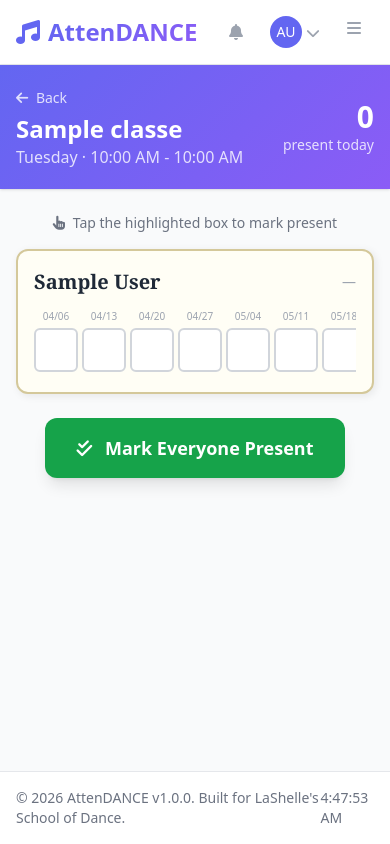
After one commit to thomasphillips3/attenddance-rfid-system, a Flask app: page /take-attendance/1 in a window 390 px wide. The commit adds this page. Run offline with Flask 3, Linux system fonts and the light colour scheme; a user stored in the database is signed in; tables that the repository leaves empty hold one stand-in row (values such as "Sample post"); some libraries are stand-ins or nearby versions.

Commit message:
feat: Card-based attendance UI that mimics physical attendance cards
Designed for Mrs. Goodman — dead simple, resembles the hand-written
cards she's been using for years.

Flow:
1. Tap "Take Attendance" in the nav
2. Pick today's class (big, obvious buttons)
3. See every enrolled student as a card with 8 weeks of boxes
4. Current week is highlighted — tap to mark an X (just like the card)
5. Tap again to undo, "Mark Everyone Present" for the whole class

- Toggle API: POST /api/attendance/toggle (tap = present, tap again = undo)
- Warm parchment card styling to feel like physical cards
- Shows 8 weeks of history per student
- Present count in the header updates live
- Added "Take Attendance" to both desktop and mobile nav

Co-Authored-By: Claude Opus 4.6 (1M context) <noreply@anthropic.com>

```diff
--- a/app/main/routes.py
+++ b/app/main/routes.py
@@ -8,7 +8,7 @@ from flask_login import login_required, current_user
 from sqlalchemy import func, desc
 from app.main import bp
 from app import db
-from app.models import Student, DanceClass, Attendance, RFIDLog
+from app.models import Student, DanceClass, ClassEnrollment, Attendance, RFIDLog
 
 @bp.route('/')
 def index():
@@ -73,3 +73,70 @@ def classes():
 def attendance():
     """Attendance list page"""
     return render_template('attendance/list.html')
+
+@bp.route('/take-attendance')
+@login_required
+def take_attendance():
+    """Pick a class to take attendance for"""
+    today = date.today()
+    current_weekday = today.weekday()
+    todays_classes = DanceClass.query.filter_by(
+        is_active=True, day_of_week=current_weekday
+    ).order_by(DanceClass.start_time).all()
+    all_classes = DanceClass.query.filter_by(is_active=True).order_by(
+        DanceClass.day_of_week, DanceClass.start_time
+    ).all()
+    return render_template('attendance/take_pick.html',
+        today=today, todays_classes=todays_classes, all_classes=all_classes)
+
+@bp.route('/take-attendance/<int:class_id>')
+@login_required
+def take_attendance_class(class_id):
+    """Card-based attendance for a class"""
+    dance_class = DanceClass.query.get_or_404(class_id)
+    enrollments = ClassEnrollment.query.filter_by(
+        class_id=class_id, is_active=True
+    ).all()
+    students = []
+    today = date.today()
+    # Get 8 weeks of dates (current week + 7 prior)
+    current_monday = today - timedelta(days=today.weekday())
+    weeks = [(current_monday - timedelta(weeks=i)) for i in range(7, -1, -1)]
+
+    for e in enrollments:
+        s = Student.query.get(e.student_id)
+        if not s:
+            continue
+        # Get attendance for these 8 weeks
+        week_marks = {}
+        for week_start in weeks:
+            week_end = week_start + timedelta(days=6)
+            att = Attendance.query.filter(
+                Attendance.student_id == s.id,
+                Attendance.class_id == class_id,
+                func.date(Attendance.check_in_time) >= week_start,
+                func.date(Attendance.check_in_time) <= week_end,
+            ).first()
+            week_marks[week_start.isoformat()] = att is not None
+        students.append({
+            'id': s.id,
+            'full_name': s.full_name,
+            'first_name': s.first_name,
+            'weeks': week_marks,
+        })
+    students.sort(key=lambda x: x['full_name'])
+
+    # Check if today is already marked
+    today_checked = {}
+    for s in students:
+        att = Attendance.query.filter(
+            Attendance.student_id == s['id'],
+            Attendance.class_id == class_id,
+            func.date(Attendance.check_in_time) == today,
+        ).first()
+        today_checked[s['id']] = att is not None
+
+    return render_template('attendance/take.html',
+        dance_class=dance_class, students=students,
+        weeks=weeks, today=today, current_monday=current_monday,
+        today_checked=today_checked)
--- /dev/null
+++ b/app/templates/attendance/take.html
@@ -0,0 +1,200 @@
+{% extends "base.html" %}
+
+{% block extra_head %}
+<style>
+    .attendance-card {
+        background: #fffef5;
+        border: 2px solid #d4c89a;
+        border-radius: 12px;
+        box-shadow: 2px 2px 8px rgba(0,0,0,0.08);
+        page-break-inside: avoid;
+    }
+    .week-box {
+        width: 44px;
+        height: 44px;
+        border: 2px solid #d1d5db;
+        border-radius: 6px;
+        display: flex;
+        align-items: center;
+        justify-content: center;
+        font-size: 22px;
+        font-weight: bold;
+        cursor: pointer;
+        user-select: none;
+        transition: all 0.15s;
+        background: white;
+    }
+    .week-box.current-week {
+        border-color: #6366f1;
+        border-width: 3px;
+        background: #f0f0ff;
+    }
+    .week-box.marked {
+        background: #fef3c7;
+        border-color: #b45309;
+        color: #92400e;
+    }
+    .week-box.marked.current-week {
+        background: #c7d2fe;
+        border-color: #4338ca;
+        color: #3730a3;
+    }
+    .week-box.tappable:hover {
+        transform: scale(1.1);
+        box-shadow: 0 2px 8px rgba(0,0,0,0.15);
+    }
+    .week-box.tappable:active {
+        transform: scale(0.95);
+    }
+    .student-name {
+        font-family: 'Georgia', serif;
+        font-size: 1.25rem;
+        font-weight: 600;
+        color: #1f2937;
+    }
+    .week-label {
+        font-size: 10px;
+        color: #9ca3af;
+        text-align: center;
+        width: 44px;
+    }
+    .today-banner {
+        background: linear-gradient(135deg, #6366f1 0%, #8b5cf6 100%);
+    }
+</style>
+{% endblock %}
+
+{% block content %}
+<div class="min-h-full">
+    <!-- Header -->
+    <div class="today-banner shadow">
+        <div class="max-w-3xl mx-auto py-5 px-4">
+            <div class="flex items-center justify-between">
+                <div>
+                    <a href="{{ url_for('main.take_attendance') }}" class="text-white text-opacity-80 text-sm hover:text-opacity-100">
+                        <i class="fas fa-arrow-left mr-1"></i> Back
+                    </a>
+                    <h1 class="text-2xl font-bold text-white mt-1">{{ dance_class.name }}</h1>
+                    <p class="text-white text-opacity-80">
+                        {{ dance_class.day_name }} &middot; {{ dance_class.start_time.strftime('%I:%M %p') }} - {{ dance_class.end_time.strftime('%I:%M %p') }}
+                    </p>
+                </div>
+                <div class="text-right text-white">
+                    <p class="text-3xl font-bold" id="present-count">0</p>
+                    <p class="text-sm text-white text-opacity-80">present today</p>
+                </div>
+            </div>
+        </div>
+    </div>
+
+    <!-- Attendance Cards -->
+    <div class="max-w-3xl mx-auto py-6 px-4">
+        {% if not students %}
+        <div class="text-center py-12 bg-white rounded-xl shadow">
+            <i class="fas fa-user-plus text-gray-300 text-5xl mb-4"></i>
+            <p class="text-xl text-gray-500">No students enrolled in this class</p>
+            <a href="{{ url_for('main.classes') }}" class="text-primary-600 hover:text-primary-500 mt-2 inline-block">
+                Go to Classes to enroll students
+            </a>
+        </div>
+        {% else %}
+
+        <!-- Tap instruction -->
+        <div class="text-center mb-4">
+            <p class="text-gray-500 text-sm"><i class="fas fa-hand-pointer mr-1"></i> Tap the highlighted box to mark present</p>
+        </div>
+
+        <div class="space-y-4" id="cards-container">
+            {% for student in students %}
+            <div class="attendance-card p-4" id="card-{{ student.id }}">
+                <!-- Student Name -->
+                <div class="flex items-center justify-between mb-3">
+                    <p class="student-name">{{ student.full_name }}</p>
+                    <span id="status-{{ student.id }}" class="text-sm font-medium {% if today_checked[student.id] %}text-green-600{% else %}text-gray-400{% endif %}">
+                        {% if today_checked[student.id] %}
+                            <i class="fas fa-check-circle"></i> Here
+                        {% else %}
+                            &mdash;
+                        {% endif %}
+                    </span>
+                </div>
+                <!-- Week Grid -->
+                <div class="flex items-end space-x-1 overflow-x-auto pb-1">
+                    {% for week_start in weeks %}
+                    <div class="flex flex-col items-center">
+                        <div class="week-label mb-1">{{ week_start.strftime('%m/%d') }}</div>
+                        <div class="week-box {% if week_start == current_monday %}current-week tappable{% endif %} {% if student.weeks[week_start.isoformat()] %}marked{% endif %}"
+                             {% if week_start == current_monday %}
+                             data-student-id="{{ student.id }}"
+                             data-class-id="{{ dance_class.id }}"
+                             data-date="{{ today.isoformat() }}"
+                             onclick="toggleMark(this)"
+                             {% endif %}
+                             id="box-{{ student.id }}-{{ week_start.isoformat() }}">
+                            {% if student.weeks[week_start.isoformat()] %}&#x2717;{% endif %}
+                        </div>
+                    </div>
+                    {% endfor %}
+                </div>
+            </div>
+            {% endfor %}
+        </div>
+
+        <!-- Mark All Button -->
+        <div class="mt-6 text-center">
+            <button onclick="markAllPresent()" class="px-8 py-4 bg-green-600 text-white rounded-xl text-lg font-bold shadow-lg hover:bg-green-700 active:scale-95 transition-transform">
+                <i class="fas fa-check-double mr-2"></i> Mark Everyone Present
+            </button>
+        </div>
+
+        {% endif %}
+    </div>
+</div>
+{% endblock %}
+
+{% block extra_js %}
+<script>
+function updateCount() {
+    const n = document.querySelectorAll('.week-box.current-week.marked').length;
+    document.getElementById('present-count').textContent = n;
+}
+
+async function toggleMark(el) {
+    const sid = el.dataset.studentId;
+    const cid = el.dataset.classId;
+    const d = el.dataset.date;
+    try {
+        const res = await fetch('/api/attendance/toggle', {
+            method: 'POST',
+            headers: {'Content-Type': 'application/json'},
+            body: JSON.stringify({ student_id: parseInt(sid), class_id: parseInt(cid), date: d })
+        });
+        const data = await res.json();
+        const status = document.getElementById('status-' + sid);
+        if (data.present) {
+            el.classList.add('marked');
+            el.innerHTML = '\u2717';
+            status.className = 'text-sm font-medium text-green-600';
+            status.innerHTML = '<i class="fas fa-check-circle"></i> Here';
+        } else {
+            el.classList.remove('marked');
+            el.innerHTML = '';
+            status.className = 'text-sm font-medium text-gray-400';
+            status.innerHTML = '&mdash;';
+        }
+        updateCount();
+    } catch (err) {
+        alert('Could not save. Check your connection.');
+    }
+}
+
+async function markAllPresent() {
+    const boxes = document.querySelectorAll('.week-box.current-week:not(.marked)');
+    for (const box of boxes) {
+        await toggleMark(box);
+    }
+}
+
+updateCount();
+</script>
+{% endblock %}
--- a/app/templates/base.html
+++ b/app/templates/base.html
@@ -112,8 +112,12 @@
                             <i class="fas fa-calendar-alt mr-2"></i>Classes
                         </a>
                         <a href="{{ url_for('main.attendance') }}"
-                           class="nav-item {% if request.endpoint and 'attendance' in request.endpoint %}border-primary-500 text-primary-600{% else %}border-transparent text-gray-500 hover:border-gray-300 hover:text-gray-700{% endif %} inline-flex items-center px-1 pt-1 border-b-2 text-sm font-medium">
+                           class="nav-item {% if request.endpoint and 'attendance' in request.endpoint and 'take' not in request.endpoint %}border-primary-500 text-primary-600{% else %}border-transparent text-gray-500 hover:border-gray-300 hover:text-gray-700{% endif %} inline-flex items-center px-1 pt-1 border-b-2 text-sm font-medium">
                             <i class="fas fa-check-circle mr-2"></i>Attendance
+                        </a>
+                        <a href="{{ url_for('main.take_attendance') }}"
+                           class="nav-item {% if request.endpoint and 'take' in request.endpoint %}border-primary-500 text-primary-600{% else %}border-transparent text-gray-500 hover:border-gray-300 hover:text-gray-700{% endif %} inline-flex items-center px-1 pt-1 border-b-2 text-sm font-medium">
+                            <i class="fas fa-clipboard-check mr-2"></i>Take Attendance
                         </a>
                     </div>
                 </div>
@@ -193,8 +197,12 @@
                     <i class="fas fa-calendar-alt mr-2"></i>Classes
                 </a>
                 <a href="{{ url_for('main.attendance') }}"
-                   class="{% if request.endpoint and 'attendance' in request.endpoint %}bg-primary-50 border-primary-500 text-primary-700{% else %}border-transparent text-gray-600 hover:bg-gray-50 hover:border-gray-300 hover:text-gray-800{% endif %} block pl-3 pr-4 py-2 border-l-4 text-base font-medium">
+                   class="{% if request.endpoint and 'attendance' in request.endpoint and 'take' not in request.endpoint %}bg-primary-50 border-primary-500 text-primary-700{% else %}border-transparent text-gray-600 hover:bg-gray-50 hover:border-gray-300 hover:text-gray-800{% endif %} block pl-3 pr-4 py-2 border-l-4 text-base font-medium">
                     <i class="fas fa-check-circle mr-2"></i>Attendance
+                </a>
+                <a href="{{ url_for('main.take_attendance') }}"
+                   class="{% if request.endpoint and 'take' in request.endpoint %}bg-primary-50 border-primary-500 text-primary-700{% else %}border-transparent text-gray-600 hover:bg-gray-50 hover:border-gray-300 hover:text-gray-800{% endif %} block pl-3 pr-4 py-2 border-l-4 text-base font-medium">
+                    <i class="fas fa-clipboard-check mr-2"></i>Take Attendance
                 </a>
             </div>
         </div>
```
Also changed, not shown: app/api/routes.py (+37 -0 lines), app/templates/attendance/take_pick.html (added, +60 -0 lines).
